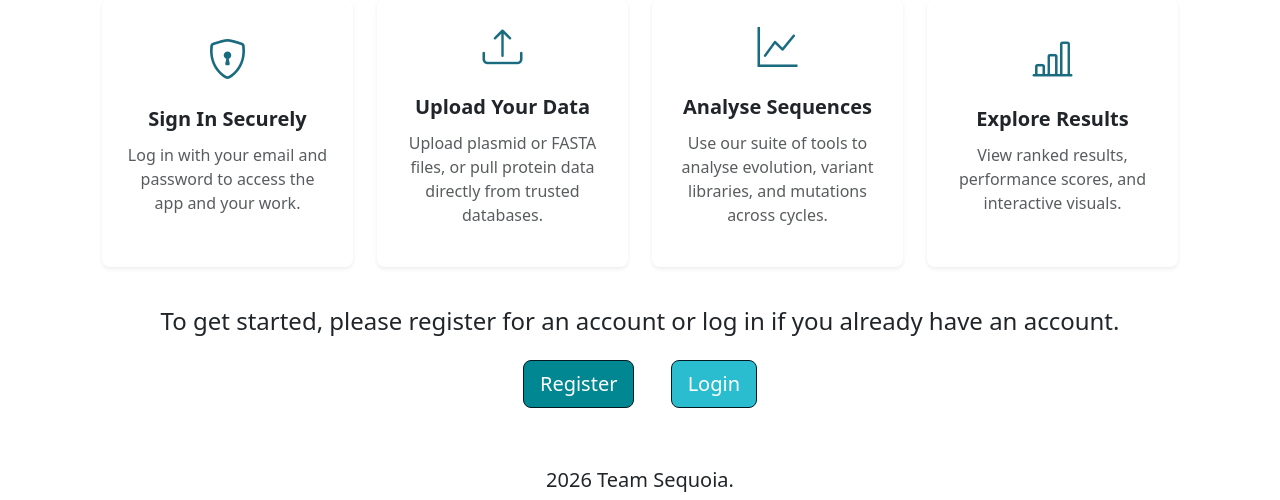
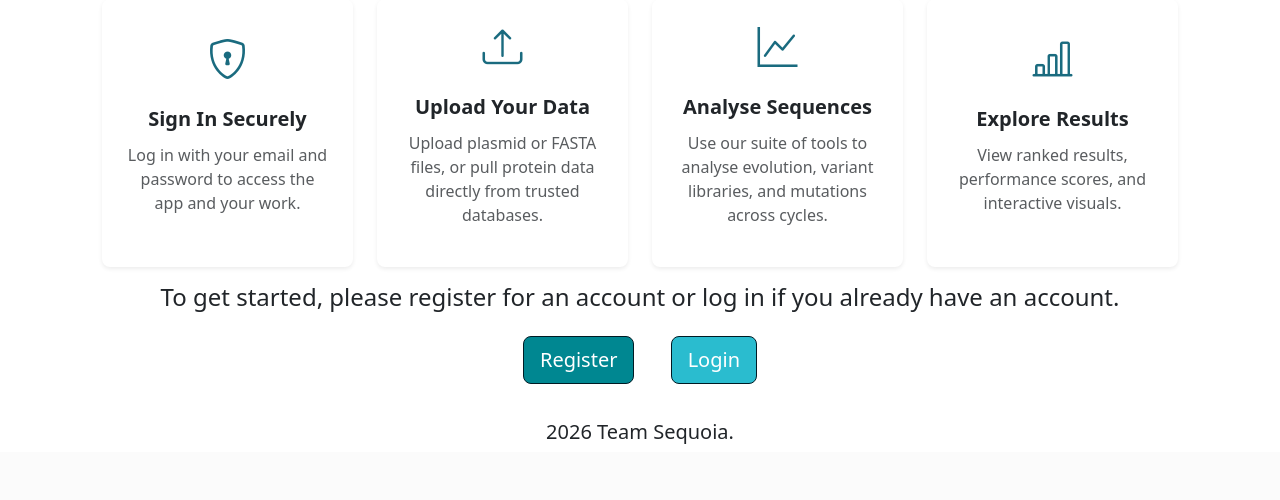
Before and after one commit to amaaniu/BIO727P-Software-Development-Group-Project, a Python web app: template templates/index.html in a window 1280 px wide. Shown: the part 876-1376 px from the top of the page. After the commit the page ends 1320 px from the top, so only its background shows below. Run offline with Jinja, Linux system fonts and the light colour scheme; the template is opened without the code that fills it, so the values that code supplies are empty; some libraries are stand-ins or nearby versions.

```diff
--- a/templates/index.html
+++ b/templates/index.html
@@ -212,7 +212,7 @@
 
 </section>
 
-<div class="container-fluid my-3 text-center py-4">
+<div class="container-fluid my-3 text-center">
   <h4>To get started, please register for an account or log in if you already have an account.</h4>
     <a href="/register" class="btn btn-primary btn-lg m-3" role="button" aria-pressed="true">Register</a>
     <a href="/login" class="btn btn-secondary btn-lg m-3" role ="button" aria-pressed="true">Login   </a>
```
